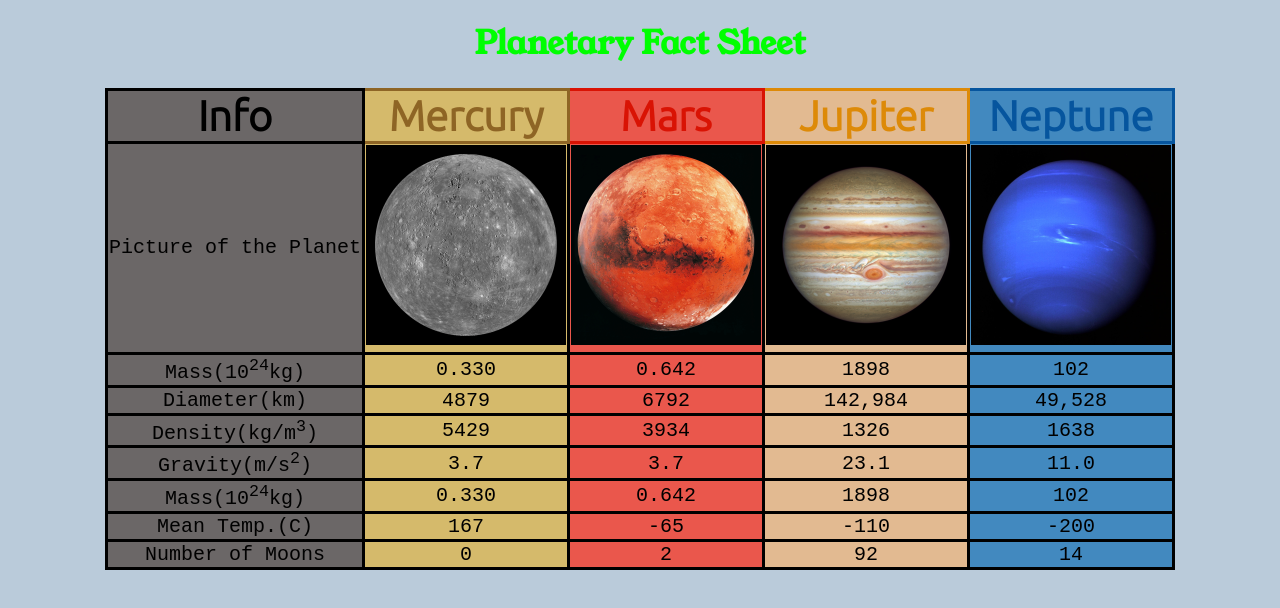
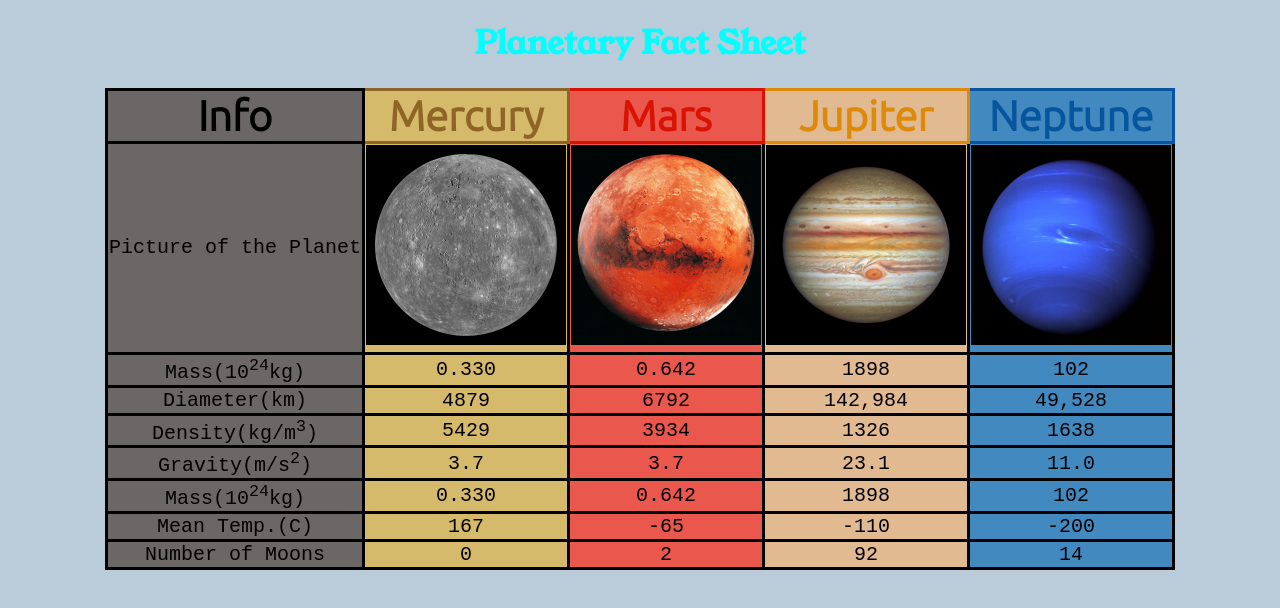
Before and after one commit to JKauffman27/lab6, a plain HTML site: page index.html in a window 1280 px wide. Drawn offline with Linux system fonts and the light colour scheme; a web font is replaced by a local one.

Commit message:
changing the color of the title

```diff
--- a/css/style.css
+++ b/css/style.css
@@ -8,7 +8,7 @@ th{
 h1{
   font-family: 'Young Serif', serif;
   text-align: center;
-  color: lime;
+  color: aqua;
   font-style: normal;
 }
 tr{
```
